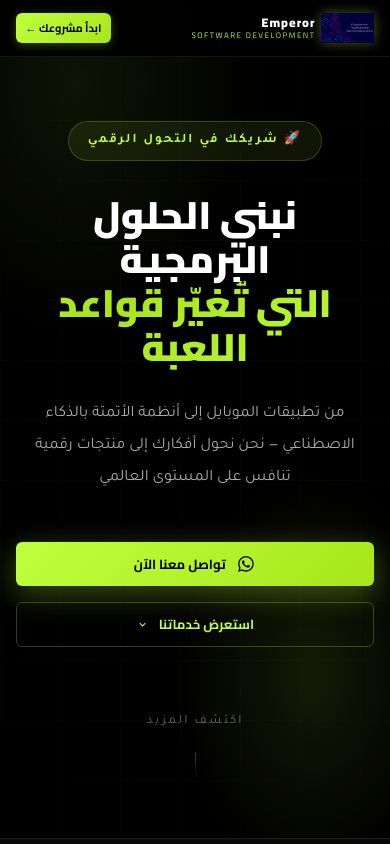
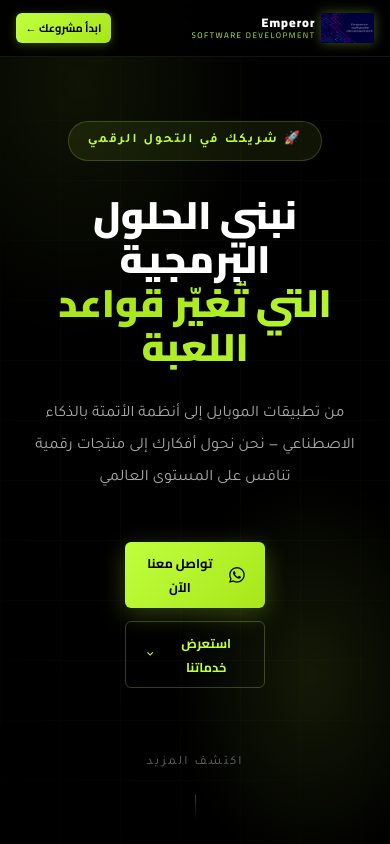
Before and after one commit to Hosam77hasan/emperor77, a plain HTML site: page index.html in a window 390 px wide. Shown: the top 844 px of the page. Drawn offline with nearby package versions, Linux system fonts and the light colour scheme.

Commit message:
Make all buttons compact: replace full-width with max-width, reduce padding
Remove width:100% from mobile buttons and use max-width:85%/90% instead
so buttons don't stretch full-screen. Reduce desktop and mobile padding
for a sleeker, more proportionate look across all breakpoints.

🤖 Generated with Codebuff
Co-Authored-By: Codebuff <noreply@codebuff.com>

```diff
--- a/index.html
+++ b/index.html
@@ -130,19 +130,19 @@
         .hero-cta { display:flex; gap:1rem; flex-wrap:wrap; justify-content:center; animation:fadeInUp 0.8s ease-out 0.4s both; }
         .btn-primary {
             display:inline-flex; align-items:center; gap:0.6rem;
-            padding:0.85rem 2rem;
+            padding:0.75rem 1.6rem;
             background:linear-gradient(135deg,var(--accent),var(--accent-2));
-            border:none; border-radius:10px; color:#000; font-weight:700; font-size:0.98rem;
+            border:none; border-radius:10px; color:#000; font-weight:700; font-size:0.92rem;
             cursor:pointer; transition:all 0.3s; font-family:'Cairo',sans-serif;
-            box-shadow:0 8px 30px rgba(192,255,62,0.3); position:relative; overflow:hidden;
+            box-shadow:0 6px 24px rgba(192,255,62,0.25); position:relative; overflow:hidden;
             text-decoration:none;
         }
         .btn-primary:hover { transform:translateY(-3px); box-shadow:0 15px 45px rgba(192,255,62,0.5); }
         .btn-outline {
             display:inline-flex; align-items:center; gap:0.6rem;
-            padding:0.85rem 2rem; background:transparent;
+            padding:0.75rem 1.6rem; background:transparent;
             border:1.5px solid var(--border-accent); border-radius:10px;
-            color:var(--accent); font-weight:700; font-size:0.98rem;
+            color:var(--accent); font-weight:700; font-size:0.92rem;
             cursor:pointer; transition:all 0.3s; font-family:'Cairo',sans-serif;
             text-decoration:none;
         }
@@ -448,10 +448,10 @@
         .auto-cta-row { display:flex; gap:1rem; flex-wrap:wrap; }
         .btn-gold {
             display:inline-flex; align-items:center; gap:0.6rem;
-            padding:0.85rem 1.8rem;
+            padding:0.75rem 1.5rem;
             background:linear-gradient(135deg,var(--gold),#a8e61a);
             border:none; border-radius:10px;
-            color:#0a0a0a; font-weight:800; font-size:0.95rem;
+            color:#0a0a0a; font-weight:800; font-size:0.92rem;
             cursor:pointer; text-decoration:none;
             transition:all 0.3s; font-family:'Cairo',sans-serif;
             box-shadow:0 6px 25px rgba(192,255,62,0.35);
@@ -849,13 +849,13 @@
                 box-shadow:0 2px 10px rgba(192,255,62,0.25);
             }
             .hero { padding:4rem 4% 3rem; }
-            .hero-cta { flex-direction:column; width:100%; }
-            .btn-primary, .btn-outline, .btn-gold { width:100%; justify-content:center; padding:0.7rem 1.5rem; font-size:0.88rem; border-radius:8px; }
+            .hero-cta { flex-direction:column; align-items:center; gap:0.8rem; }
+            .btn-primary, .btn-outline, .btn-gold { max-width:85%; justify-content:center; padding:0.65rem 1.4rem; font-size:0.85rem; border-radius:8px; }
             .process-steps::before { display:none; }
             section { padding:4rem 4%; }
             .cta-box { padding:2.5rem 1.5rem; }
-            .cta-btns { flex-direction:column; }
-            .cta-btns .btn-outline { font-size:0.88rem; padding:0.7rem 1.5rem; }
+            .cta-btns { flex-direction:column; align-items:center; gap:0.8rem; }
+            .cta-btns .btn-outline, .cta-btns .btn-primary { max-width:85%; font-size:0.85rem; padding:0.65rem 1.4rem; }
         }
         @media(max-width:480px) {
             .logo-img { height:30px; filter:drop-shadow(0 0 6px rgba(192,255,62,0.35)); }
@@ -867,7 +867,7 @@
                 font-size:11px;
                 border-radius:6px;
             }
-            .btn-primary, .btn-outline, .btn-gold { padding:0.6rem 1.2rem; font-size:0.82rem; border-radius:6px; }
+            .btn-primary, .btn-outline, .btn-gold { max-width:90%; padding:0.55rem 1.1rem; font-size:0.8rem; border-radius:6px; }
         }
     </style>
 </head>
@@ -991,7 +991,7 @@
                             <i class='bx bx-catalogue' style="font-size:1.2rem"></i>
                             تصفّح الكتالوج الكامل
                         </a>
-                        <button class="btn-outline" onclick="handleWhatsApp()" style="font-size:0.92rem;padding:0.9rem 1.8rem">
+                        <button class="btn-outline" onclick="handleWhatsApp()" style="font-size:0.88rem;padding:0.75rem 1.5rem">
                             <i class='bx bxl-whatsapp'></i>
                             استفسر الآن
                         </button>
```
